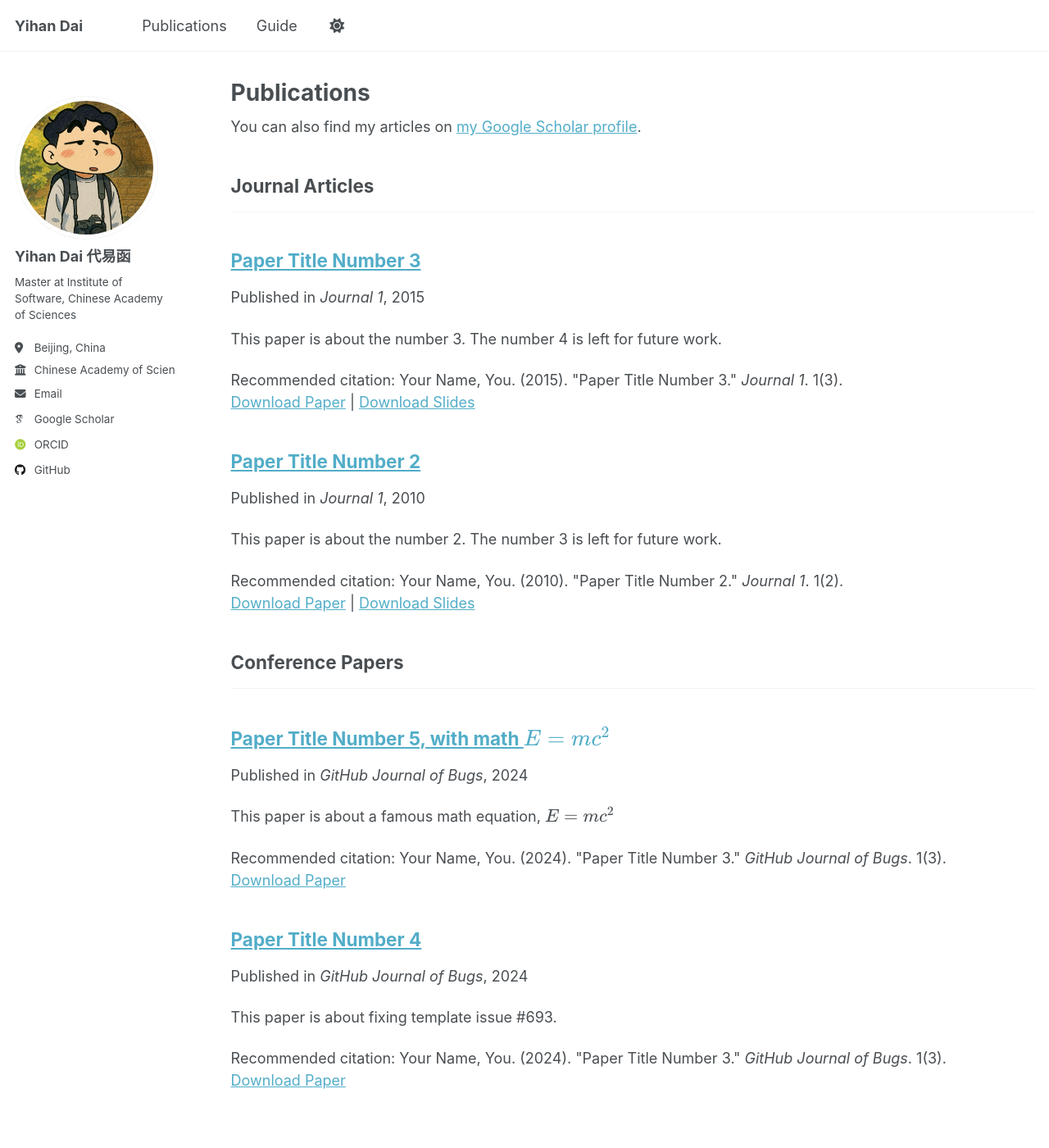
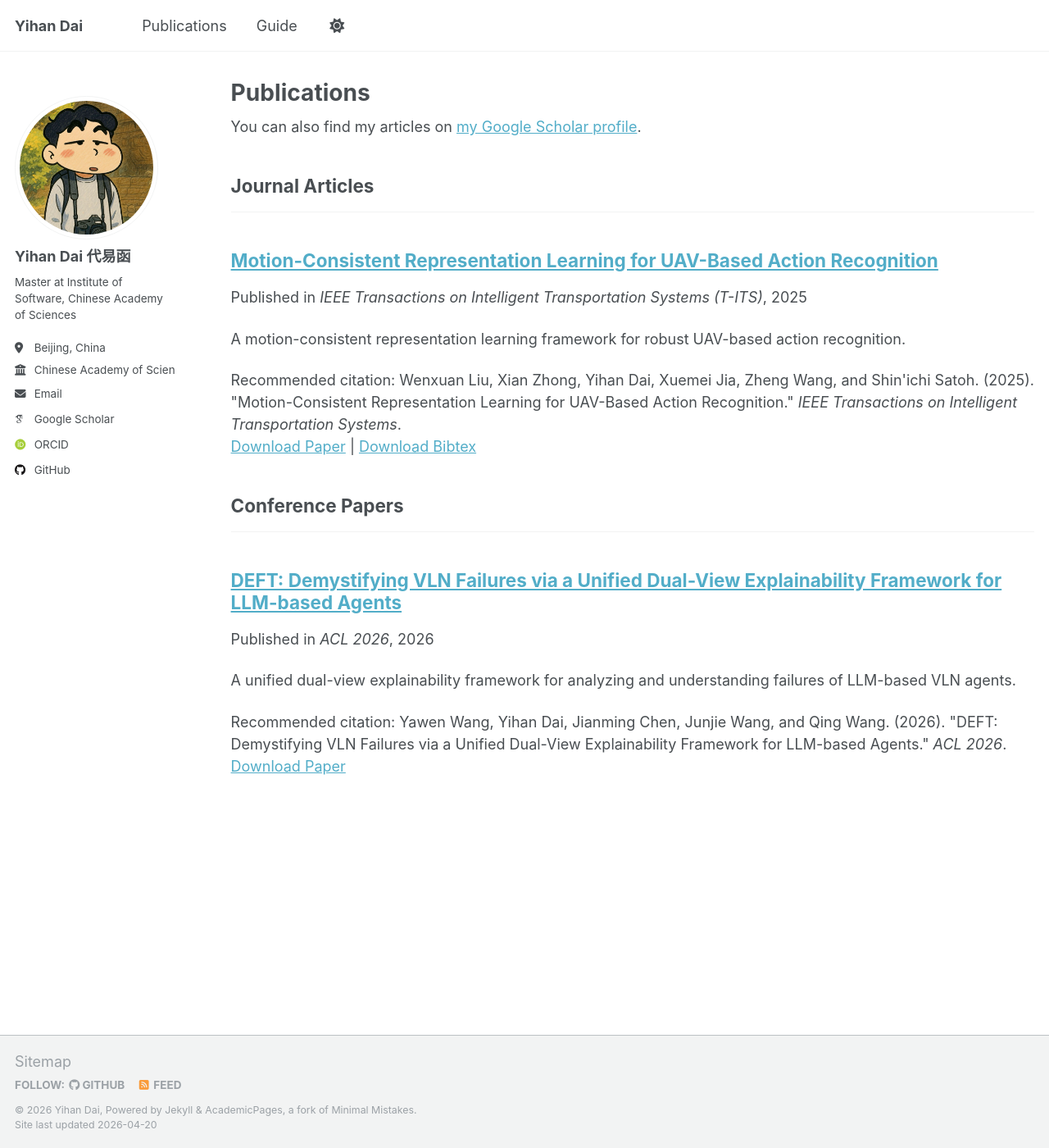
Before and after one commit to yihandai/yihandai.github.io, a Jekyll site: the page built from _pages/publications.html, in a window 1280 px wide and 1400 px high. Shown: the whole window at 82% size. Built offline with Jekyll 4.4.1, drawn with Linux system fonts in a browser that asks for light colours; some web fonts are replaced; a script that is not in the unit is left out.

Commit message:
fix page

```diff
--- a/_config.yml
+++ b/_config.yml
@@ -34,7 +34,7 @@ author:
   # Academic websites
   academia         : # URL
   arxiv            : # URL - Update with the correct link to your profile
-  googlescholar    : "https://scholar.google.com/citations?user=b3YnRp8AAAAJ"
+  googlescholar    : "https://scholar.google.com/citations?user=evwzw60AAAAJ&hl=en"
   inspire-hep      : # URL
   impactstory      : # URL
   orcid            : "https://orcid.org/0009-0001-0271-5160"
--- a/_publications/2010-10-01-paper-title-number-2.md
+++ /dev/null
@@ -1,14 +0,0 @@
----
-title: "Paper Title Number 2"
-collection: publications
-category: manuscripts
-permalink: /publication/2010-10-01-paper-title-number-2
-excerpt: 'This paper is about the number 2. The number 3 is left for future work.'
-date: 2010-10-01
-venue: 'Journal 1'
-slidesurl: 'http://academicpages.github.io/files/slides2.pdf'
-paperurl: 'http://academicpages.github.io/files/paper2.pdf'
-citation: 'Your Name, You. (2010). &quot;Paper Title Number 2.&quot; <i>Journal 1</i>. 1(2).'
----
-
-The contents above will be part of a list of publications, if the user clicks the link for the publication than the contents of section will be rendered as a full page, allowing you to provide more information about the paper for the reader. When publications are displayed as a single page, the contents of the above "citation" field will automatically be included below this section in a smaller font.
--- a/_publications/2015-10-01-paper-title-number-3.md
+++ /dev/null
@@ -1,14 +0,0 @@
----
-title: "Paper Title Number 3"
-collection: publications
-category: manuscripts
-permalink: /publication/2015-10-01-paper-title-number-3
-excerpt: 'This paper is about the number 3. The number 4 is left for future work.'
-date: 2015-10-01
-venue: 'Journal 1'
-slidesurl: 'http://academicpages.github.io/files/slides3.pdf'
-paperurl: 'http://academicpages.github.io/files/paper3.pdf'
-citation: 'Your Name, You. (2015). &quot;Paper Title Number 3.&quot; <i>Journal 1</i>. 1(3).'
----
-
-The contents above will be part of a list of publications, if the user clicks the link for the publication than the contents of section will be rendered as a full page, allowing you to provide more information about the paper for the reader. When publications are displayed as a single page, the contents of the above "citation" field will automatically be included below this section in a smaller font.
--- /dev/null
+++ b/_publications/2025-06-08-motion-consistent-uav-action-recognition.md
@@ -0,0 +1,13 @@
+---
+title: "Motion-Consistent Representation Learning for UAV-Based Action Recognition"
+collection: publications
+category: manuscripts
+permalink: /publication/motion-consistent-representation-learning-for-uav-based-action-recognition
+excerpt: 'A motion-consistent representation learning framework for robust UAV-based action recognition.'
+date: 2025-06-08
+venue: 'IEEE Transactions on Intelligent Transportation Systems (T-ITS)'
+paperurl: 'https://ieeexplore.ieee.org/document/11122427/'
+bibtexurl: 'files/bibtex1.bib'
+citation: 'Wenxuan Liu, Xian Zhong, Yihan Dai, Xuemei Jia, Zheng Wang, and Shin''ichi Satoh. (2025). &quot;Motion-Consistent Representation Learning for UAV-Based Action Recognition.&quot; <i>IEEE Transactions on Intelligent Transportation Systems</i>.'
+---
+This work studies robust action recognition from UAV videos through motion-consistent representation learning.
--- a/_publications/2025-06-08-paper-title-number-5.md
+++ /dev/null
@@ -1,13 +0,0 @@
----
-title: "Paper Title Number 5, with math $$E=mc^2$$"
-collection: publications
-category: conferences
-permalink: /publication/2024-02-17-paper-title-number-4
-excerpt: 'This paper is about a famous math equation, $$E=mc^2$$'
-date: 2024-02-17
-venue: 'GitHub Journal of Bugs'
-paperurl: 'http://academicpages.github.io/files/paper3.pdf'
-citation: 'Your Name, You. (2024). &quot;Paper Title Number 3.&quot; <i>GitHub Journal of Bugs</i>. 1(3).'
----
-
-Using [MathJax](https://www.mathjax.org/) in the description is supported - $$E=mc^2$$ - however, the use must be mindful that the default delimiters are `$$...$$` and `\\[...\\]` which differs from the `$...$` that is typically expected.
--- /dev/null
+++ b/_publications/2026-01-01-deft-demystifying-vln-failures.md
@@ -0,0 +1,12 @@
+---
+title: "DEFT: Demystifying VLN Failures via a Unified Dual-View Explainability Framework for LLM-based Agents"
+collection: publications
+category: conferences
+permalink: /publication/deft-demystifying-vln-failures
+excerpt: 'A unified dual-view explainability framework for analyzing and understanding failures of LLM-based VLN agents.'
+date: 2026-01-01
+venue: 'ACL 2026'
+paperurl: 'https://openreview.net/forum?id=mGlrAyVq38#discussion'
+citation: 'Yawen Wang, Yihan Dai, Jianming Chen, Junjie Wang, and Qing Wang. (2026). &quot;DEFT: Demystifying VLN Failures via a Unified Dual-View Explainability Framework for LLM-based Agents.&quot; <i>ACL 2026</i>.'
+---
+This paper presents DEFT, a unified dual-view explainability framework for understanding failure modes in LLM-based VLN agents.
```
Also changed, not shown: _pages/about.md (+1 -1 lines), _publications/2009-10-01-paper-title-number-1.md (deleted, +0 -17 lines), _publications/2024-02-17-paper-title-number-4.md (deleted, +0 -13 lines).
